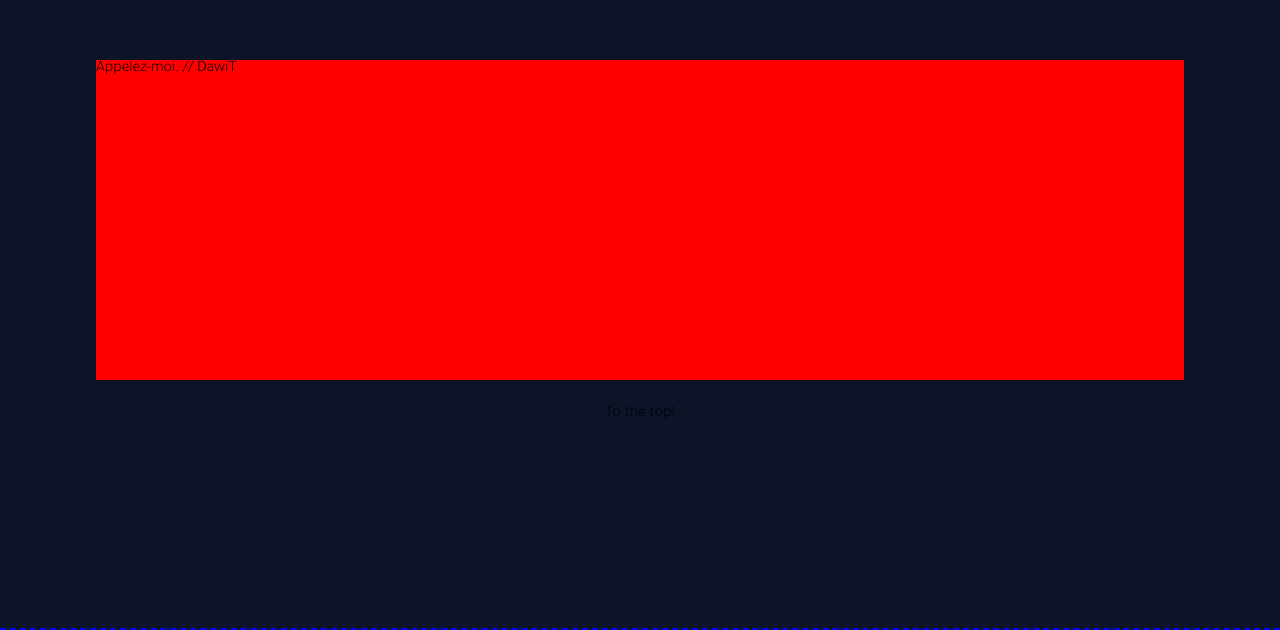
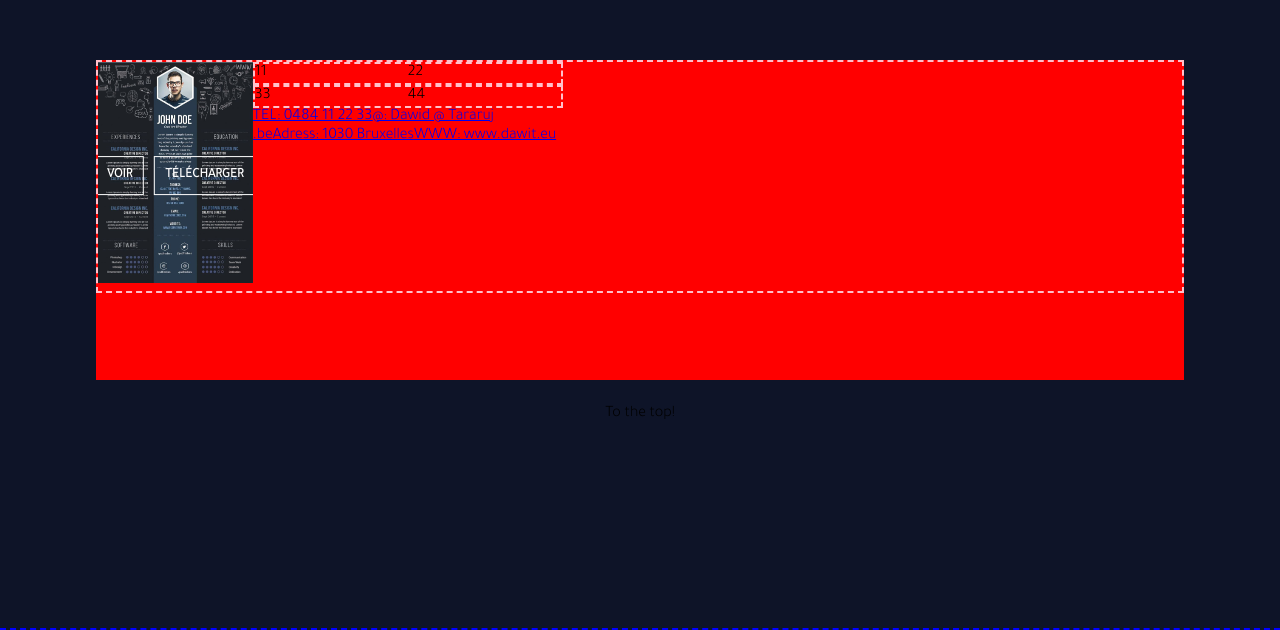
Before and after one commit to dawiteu/react-portfolio-16, a React (Create React App) app: page /contact in a window 1280 px wide. Shown: the part 970-1600 px from the top of the page. Built offline with nearby package versions, Linux system fonts and the light colour scheme.

Commit message:
reparations sur contact

```diff
--- a/src/components/Navigation.js
+++ b/src/components/Navigation.js
@@ -44,7 +44,7 @@ const Navigation = () => {
                             return (
                             <li key={i}>
                                 {
-                                    <Link to={item.name} isDynamic={true} hashSpy delay={0} offset={-75} spy={true} smooth={true} >{name}</Link>
+                                    <Link to={item.name} isDynamic={true} hashSpy delay={0} offset={-80} spy={true} smooth={true} >{name}</Link>
                                 }
                             </li>);
                         })
--- a/src/pages/Contact.js
+++ b/src/pages/Contact.js
@@ -1,4 +1,7 @@
 import React from 'react';
+import photocv from "../assets/imgs/cv_screen.png";
+
+
 var Scroll = require('react-scroll');
 var scroll = Scroll.animateScroll;
 
@@ -11,8 +14,43 @@ const Contact = () => {
     return (
         <section className="content" id="contact">
             <div className="cont">
-                Appelez-moi. // DawiT
-            </div>
+                <div className="row">
+                        <div className="col f-1">
+                            <div className="project">
+                                    <div className="desc">
+                                        <button>Voir</button>
+                                        <button>Télécharger</button>
+                                    </div>
+                                <img src={photocv} alt="photo" />
+                            </div>
+                        </div>
+                        <div className="col f-2">
+                            <div className="row">
+                                <div className="col">
+                                    11
+                                </div>
+                                <div className="col">
+                                    22
+                                </div>
+                            </div>
+                            <div className="row">
+                                <div className="col">
+                                    33
+                                </div>
+                                <div className="col">
+                                    44
+                                </div>
+                            </div>
+                            <a href="#">TEL: 0484 11 22 33</a>
+                            <a href="#">@: Dawid @ Tararuj .be</a>
+                            <a href="#">Adress: 1030 Bruxelles</a>
+                            <a href="#">WWW: www.dawit.eu</a>
+                        </div>
+                        <div className="col f-4">
+
+                        </div>
+                    </div>
+                </div>
             <a onClick={scrollToTop}>To the top!</a>
         </section>
     );
--- a/src/pages/Portfolio.js
+++ b/src/pages/Portfolio.js
@@ -15,10 +15,12 @@ const Portfolio = () => {
 
     const darkmode = {
         color: "white",
+        textShadow: "1px 1px 3px #000"
     }
 
     const lightmode = {
-        color: "black"
+        color: "black",
+        textShadow: "1px 2px 12px #000"
     }
 
     const projet = [
--- a/src/sass/_mixed.scss
+++ b/src/sass/_mixed.scss
@@ -25,8 +25,8 @@ section.content{
     align-items: center;
     justify-content: center;
     border-bottom:2px dashed blue;
+    @media screen and (max-width: 950px){ min-height:120vh; }
     &#contact{
-        min-height: 100vh!important;
         background-color: #0E1428;
         flex-direction: column;
     }
--- a/src/sass/_modules/_about.scss
+++ b/src/sass/_modules/_about.scss
@@ -17,7 +17,7 @@
                 width:max-content;
                 margin:10px;
                 font-weight: bold;
-                border-bottom:2px solid orange;
+                border-bottom:2px solid #0E1428;;
             }
             p{
                 padding-top:2%;
--- /dev/null
+++ b/src/sass/_modules/_contact.scss
@@ -0,0 +1,75 @@
+#contact{
+    div.cont{
+        div.row{
+            border:2px dashed pink;
+            display:flex;
+            flex-wrap: nowrap;
+
+            .col{
+                width:100%;
+                &.f-1{
+                    flex:1;
+                }
+                &.f-2{
+                    flex:2;
+                }
+                &.f-4{
+                    flex:4;
+                }
+                div.project{
+                    width:auto;
+                    max-height:500px;
+                    position:relative;
+                    overflow: hidden;
+                    .desc{
+                        width:70%;
+                        position:absolute;
+                        z-index:2;
+                        top:50%;
+                        left:50%;
+                        transform: translate(-50%,-50%);
+                        text-align:center;
+                        text-shadow:1px 1px 3px #000;
+                        display:flex;
+                        justify-content: center;
+
+                        button{
+                            margin:5%;
+                            padding:10px;
+                            background: none!important;
+                            border:1px solid white;
+                            color:white;
+                            text-transform: uppercase;
+                            font-weight: bold;
+                            &:hover{
+                                background-color: #ccc!important;
+                                text-shadow:1px 2px 4px #000;
+                            }
+                        }
+                    }
+
+                    img{
+                        width:100%;
+                        max-width:100%;
+                        height:100%;
+                        transition: all .5s;
+                        z-index:1;
+                    }
+                    &:hover{
+                        border:1px solid #2d2d2d;
+                        img{
+                            // transform: scale(1.2);
+                            filter: blur(1px);
+                        }
+                        .desc{
+                            button{
+                                cursor:pointer;
+                            }
+                        }
+                    }
+                }
+            }
+        }
+    }
+
+}
--- a/src/sass/_modules/_header.scss
+++ b/src/sass/_modules/_header.scss
@@ -31,6 +31,7 @@ header{
         color:white;
         font-size:3.5rem;
         text-shadow: 0px 0px 3px white;
+        @media screen and (max-width: 950px){ font-size:2rem; }
     }
     h4{
         color:#ccc;
--- a/src/sass/_modules/_skills.scss
+++ b/src/sass/_modules/_skills.scss
@@ -1,6 +1,6 @@
 #skills{
     // padding-top:5%;
-    min-height:60vh;
+    // min-height:70vh;
     height:auto;
     flex-direction: column;
     i{//color:red;
--- a/src/sass/_modules/_style.scss
+++ b/src/sass/_modules/_style.scss
@@ -5,6 +5,7 @@
 @import "./about";
 @import "./skills";
 @import "./portfolio";
+@import "./contact";
 
 body{
     background-color: #ccc;
```
Also changed, not shown: src/assets/imgs/cv_screen.png (added).
